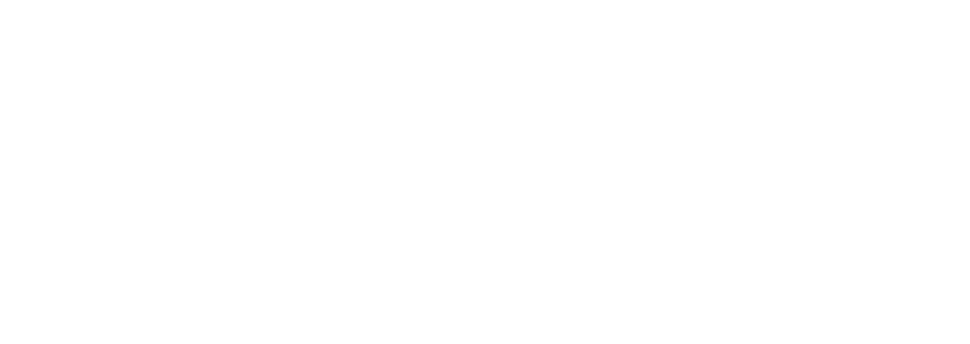
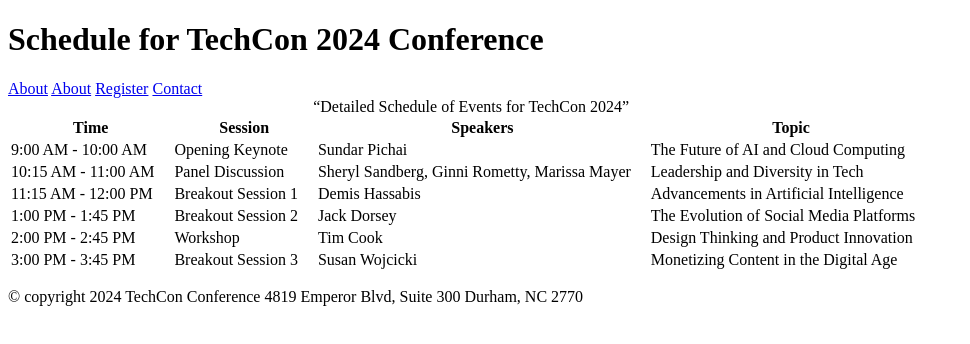
Before and after one commit to daisy-py-bot/TechCon_HTML, a plain HTML site: page techcon_website/schedule.html in a window 1280 px wide. Shown: the whole page, without its empty margins (0-970 px from the left). Drawn offline with Linux system fonts and the light colour scheme.

Commit message:
added a schedule

```diff
--- a/techcon_website/schedule.html
+++ b/techcon_website/schedule.html
@@ -5,7 +5,82 @@
     <meta name="viewport" content="width=device-width, initial-scale=1.0">
     <title>Document</title>
 </head>
+
 <body>
+    <header>
+        <h1>Schedule for TechCon 2024 Conference</h1>
+        <nav>
+            <a href="index.html" >About</a>
+            <a href="about.html" >About</a>
+            <a href="register.html" >Register</a>
+            <a href="contact.html" >Contact</a>
+
+        </nav>
+
+    </header>
+
+    <main>
+        <table>
+            <tr>
+                <th scope="col">Time</th>
+                <th scope="col">Session</th>
+                <th scope="col">Speakers</th>
+                <th scope="col">Topic</th>
+
+            </tr>
+
+            <tr>
+                <td scope="row">9:00 AM - 10:00 AM&nbsp;&nbsp;&nbsp;&nbsp;</td>
+                <td scope="row">Opening Keynote &nbsp;&nbsp;&nbsp;&nbsp;</td>
+                <td scope="row">Sundar Pichai&nbsp;&nbsp;&nbsp;&nbsp;</td>
+                <td scope="row">The Future of AI and Cloud Computing&nbsp;&nbsp;&nbsp;&nbsp;</td>
+
+
+            </tr>
+            <tr>
+                <td scope="row">10:15 AM - 11:00 AM&nbsp;&nbsp;&nbsp;&nbsp;</td>
+                <td scope="row">Panel Discussion&nbsp;&nbsp;&nbsp;&nbsp;</td>
+                <td scope="row">Sheryl Sandberg, Ginni Rometty, Marissa Mayer&nbsp;&nbsp;&nbsp;&nbsp;</td>
+                <td scope="row">Leadership and Diversity in Tech&nbsp;&nbsp;&nbsp;&nbsp;</td>
+            </tr>
+
+            <tr>
+                <td scope="row">11:15 AM - 12:00 PM&nbsp;&nbsp;&nbsp;&nbsp;</td>
+                <td scope="row">Breakout Session 1&nbsp;&nbsp;&nbsp;&nbsp;</td>
+                <td scope="row">Demis Hassabis&nbsp;&nbsp;&nbsp;&nbsp;</td>
+                <td scope="row">Advancements in Artificial Intelligence&nbsp;&nbsp;&nbsp;&nbsp;</td>
+            </tr>
+
+            <tr>
+                <td scope="row">1:00 PM - 1:45 PM&nbsp;&nbsp;&nbsp;&nbsp;</td>
+                <td scope="row">Breakout Session 2&nbsp;&nbsp;&nbsp;&nbsp;</td>
+                <td scope="row">Jack Dorsey&nbsp;&nbsp;&nbsp;&nbsp;</td>
+                <td scope="row">The Evolution of Social Media Platforms&nbsp;&nbsp;&nbsp;&nbsp;</td>
+            </tr>
+
+            <tr>
+                <td scope="row">2:00 PM - 2:45 PM&nbsp;&nbsp;&nbsp;&nbsp;</td>
+                <td scope="row">Workshop&nbsp;&nbsp;&nbsp;&nbsp;</td>
+                <td scope="row">Tim Cook&nbsp;&nbsp;&nbsp;&nbsp;</td>
+                <td scope="row">Design Thinking and Product Innovation&nbsp;&nbsp;&nbsp;&nbsp;</td>
+            </tr>
+
+            <tr>
+                <td scope="row">3:00 PM - 3:45 PM&nbsp;&nbsp;&nbsp;&nbsp;</td>
+                <td scope="row">Breakout Session 3&nbsp;&nbsp;&nbsp;&nbsp;</td>
+                <td scope="row">Susan Wojcicki&nbsp;&nbsp;&nbsp;&nbsp;</td>
+                <td scope="row">Monetizing Content in the Digital Age&nbsp;&nbsp;&nbsp;&nbsp;</td>
+            </tr>
+
+            <caption> “Detailed Schedule of Events for TechCon 2024”</caption>
+        </table>
+    </main>
+
+    <footer>
+        <p>
+            &copy; copyright 2024 TechCon Conference 4819 Emperor Blvd, Suite 300 Durham, NC 2770
+        </p>
+    </footer>
 
 </body>
 </html>
```
